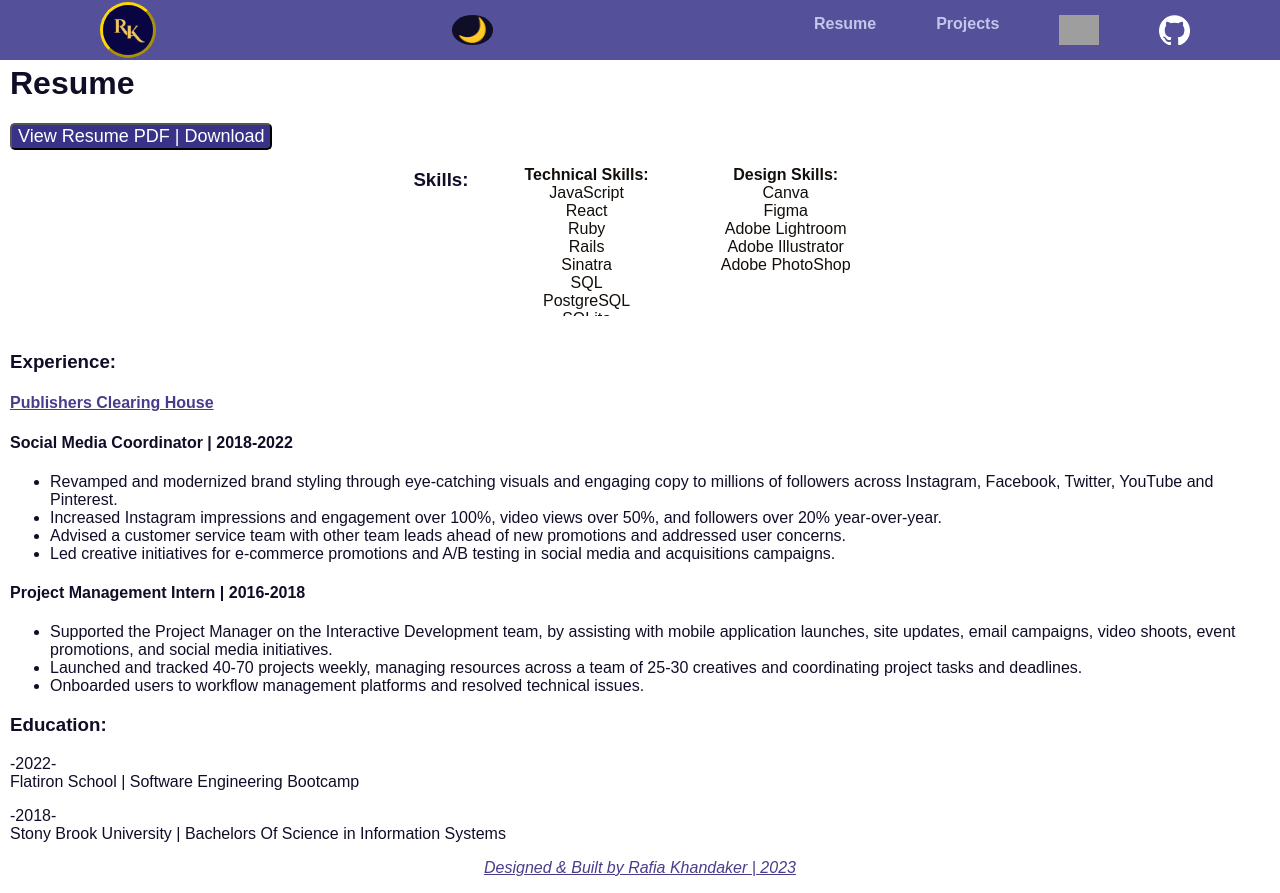
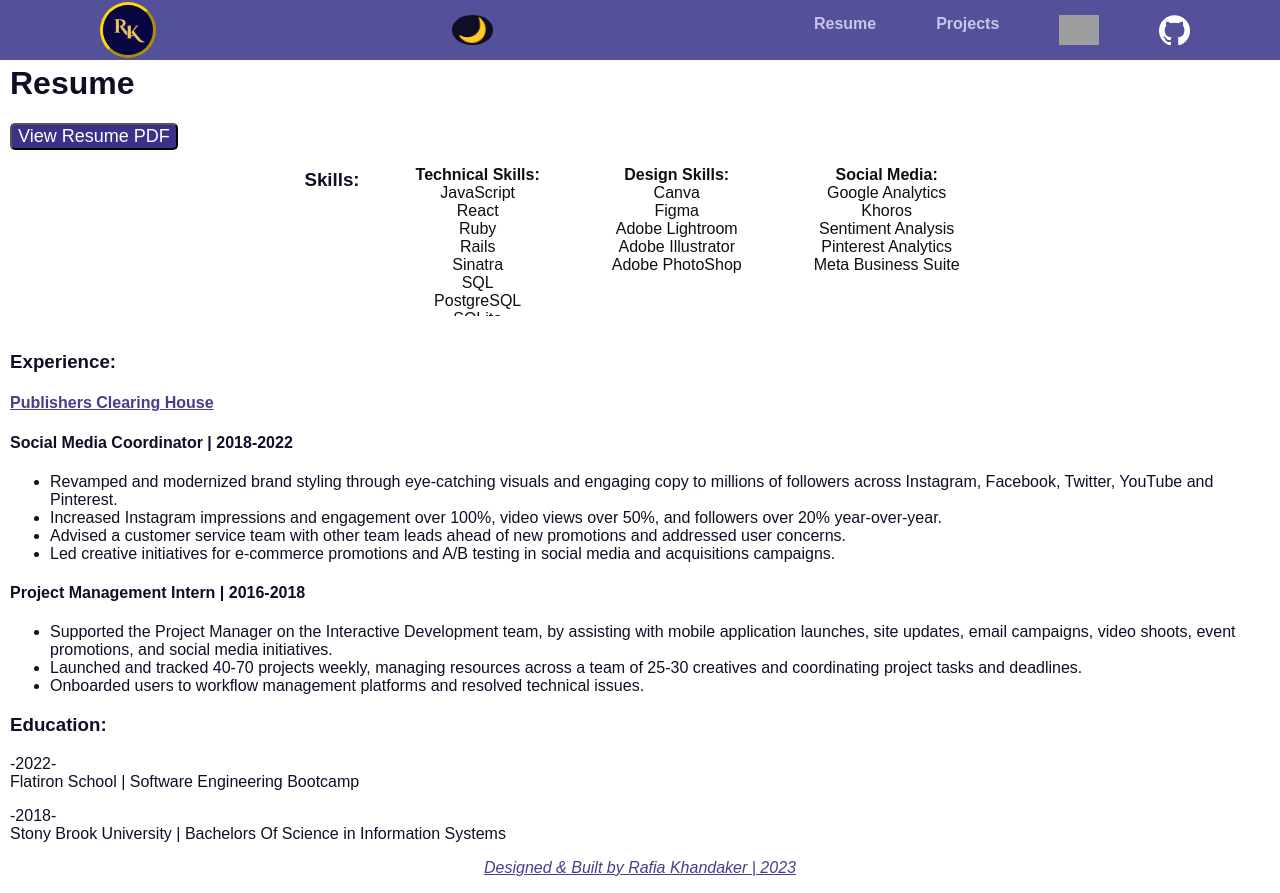
Before and after one commit to RafiaJK/portfolio, a React (Create React App) app: page /resume in a window 1280 px wide. Built offline with nearby package versions, Linux system fonts and the light colour scheme; grey boxes are pictures that could not be loaded.

Commit message:
added social media skills to resume page

```diff
--- a/src/Resume.js
+++ b/src/Resume.js
@@ -12,14 +12,14 @@ function Resume() {
     <div className="Resume">
       <h1 >Resume</h1>
 
-      <button className='pdf-button' onClick={handleClick}>View Resume PDF | Download</button>
+      <button className='pdf-button' onClick={handleClick}>View Resume PDF</button>
       {togglePDF ? <iframe src={Rafia_Khandaker_Resume} width="100%" height="450px"></iframe>
       : <></>
       }
 
 <div className="skills-blocks">
   <h3>Skills:</h3>
-<ul className="tech-skills-list"><b>Technical Skills:</b>
+  <ul className="tech-skills-list"><b>Technical Skills:</b>
         <li>JavaScript</li>
         <li>React</li>
         <li>Ruby</li>
@@ -39,9 +39,17 @@ function Resume() {
     <li>Adobe Illustrator</li>
     <li>Adobe PhotoShop</li>
   </ul>
-</div>
 
-      <h3>Experience:</h3>
+  <ul className='tech-skills-list'><b>Social Media:</b>
+    <li>Google Analytics</li>
+    <li>Khoros</li>
+    <li>Sentiment Analysis</li>
+    <li>Pinterest Analytics</li>
+    <li>Meta Business Suite</li>
+  </ul>
+  </div>
+
+    <h3>Experience:</h3>
       <h4>
         <span class="resume-company">
           <a href="https://pch.com" target="_blank">Publishers Clearing House</a>
@@ -69,7 +77,7 @@ function Resume() {
         </ul>
 
 
-      <h3>Education:</h3>
+    <h3>Education:</h3>
       <p>-2022- <br></br> Flatiron School | Software Engineering Bootcamp</p>
       <p>-2018- <br></br> Stony Brook University | Bachelors Of Science in Information Systems</p>
 
--- a/src/nav.css
+++ b/src/nav.css
@@ -1,7 +1,7 @@
 .navbar {
     height: 60px;
     position: fixed;
-    top: 0; /* Position the navbar at the top of the page */
+    top: 0;
     width: 100%;
     /* overflow: hidden; */
     background-color: rgba(56, 51, 137, 0.854);
@@ -117,6 +117,7 @@
     .navlinks ul li {
         margin-right: unset;
         margin-top: 22px;
+        font-size:x-large;
     }
 
 
```
